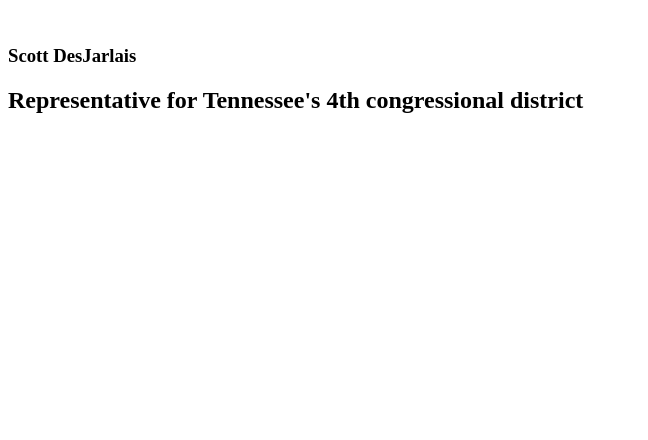
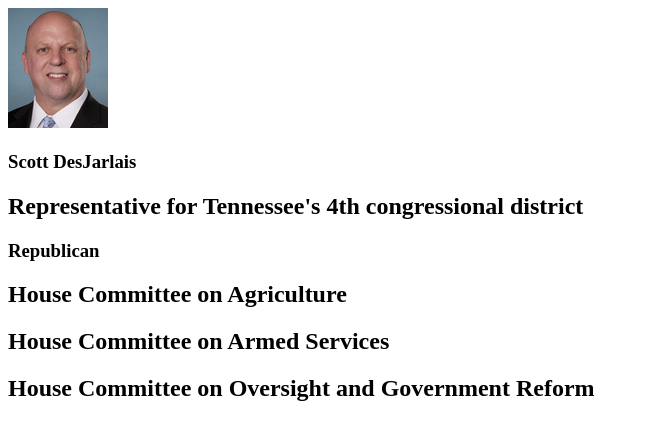
Before and after one commit to williamkimball/mypoliticalcandidate, a plain HTML site: page index.html in a window 1280 px wide. Shown: the whole page, without its empty margins (0-648 px from the left). Drawn offline with Linux system fonts and the light colour scheme.

Commit message:
added commitee membership

```diff
--- a/index.html
+++ b/index.html
@@ -10,12 +10,15 @@
 <body>
     <article id="candidate">
         <section id="candidate__info">
-            <img src="" alt="">
+            <img src="scottj.jpeg" alt="Image of Scott DesJarlais">
             <h1>Scott DesJarlais</h1>
             <h2>Representative for Tennessee's 4th congressional district</h2>
+            <h3>Republican</h3>
         </section>
         <section id="candidate__committees">
-
+            <h2>House Committee on Agriculture</h2>
+            <h2>House Committee on Armed Services</h2>
+            <h2>House Committee on Oversight and Government Reform</h2>
         </section>
         <section id="candidate__legislation">
 
```
